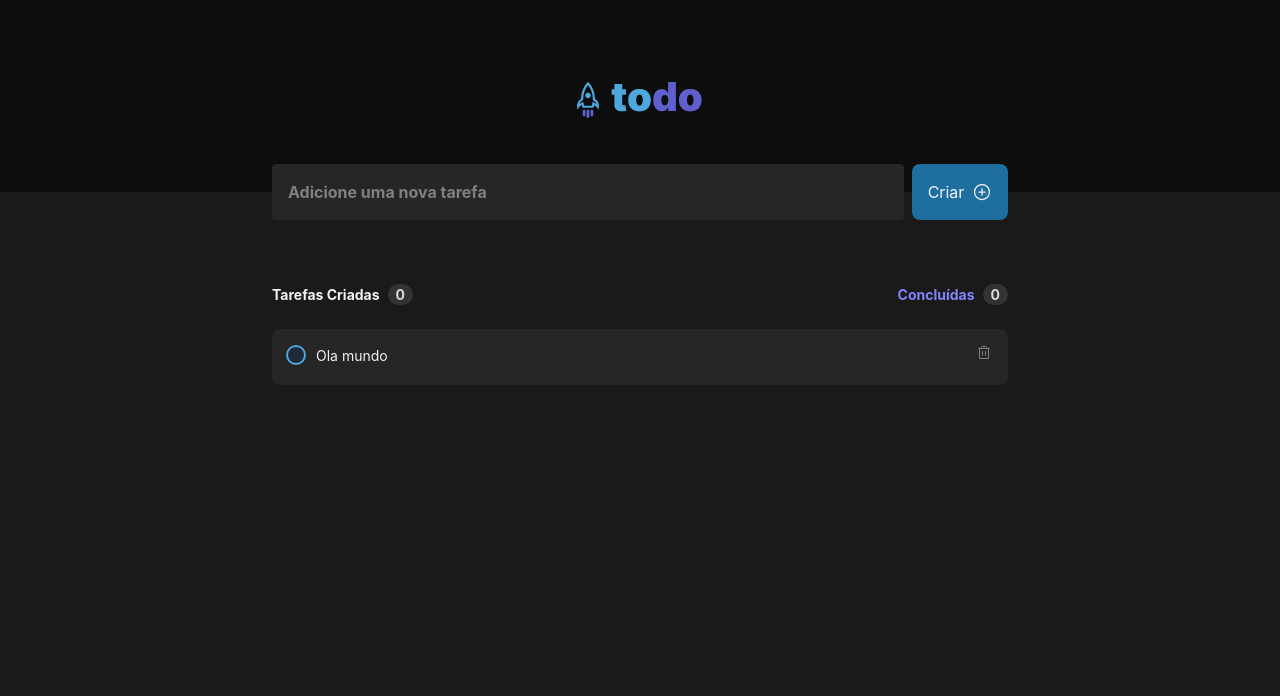
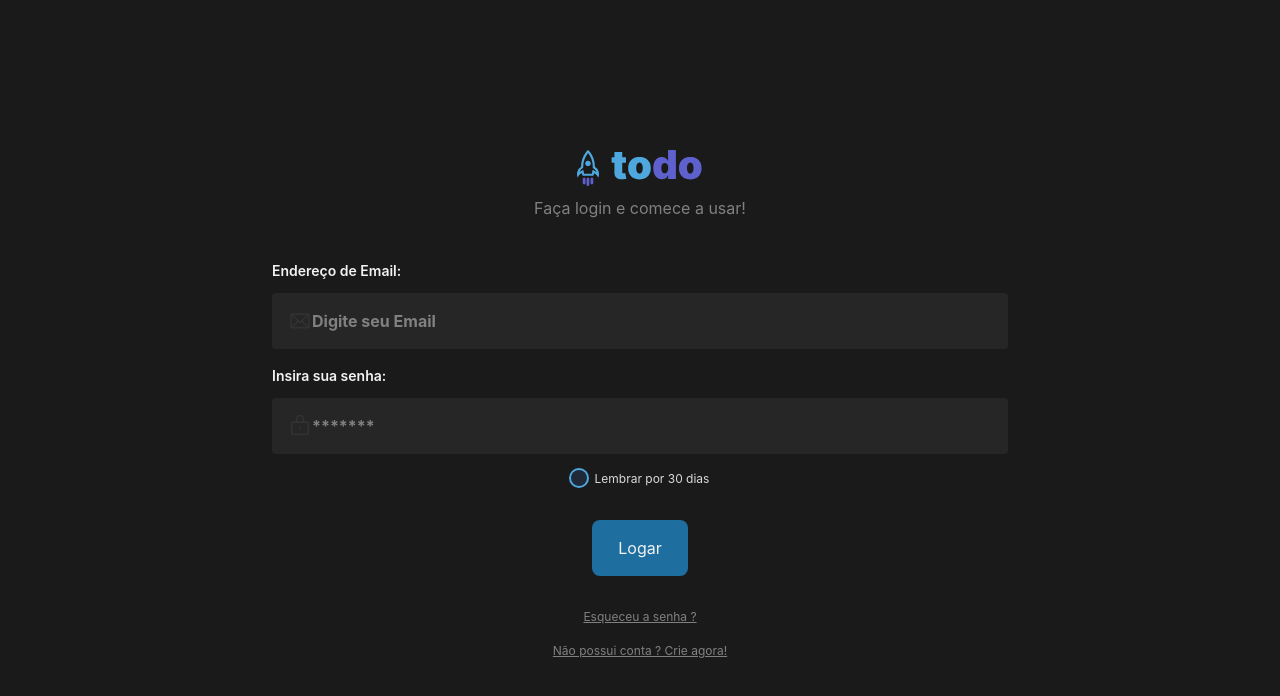
Before and after one commit to JVMoreiraD/to-do, a React (Vite) app: page /signIn in a window 1280 px wide. Shown: the top 696 px of the page. Built offline with nearby package versions, Linux system fonts and the light colour scheme.

Commit message:
feat: pages signIn and Home

```diff
--- a/src/App.tsx
+++ b/src/App.tsx
@@ -4,21 +4,12 @@ import { TextInput } from './components/TextInput/Input'
 import { PageContent } from './components/PageContent/PageContent'
 import { Button } from './components/Button/Button'
 import { PlusCircle } from 'phosphor-react'
+import { SignIn } from './pages/SignIn/SignIn'
 
 function App() {
 
   return (
-    <div className='w-screen h-screen bg-gray-600'>
-      <Header />
-      <TextInput.button>
-        <TextInput.root>
-          <TextInput.input placeholder='Adicione uma nova tarefa'></TextInput.input>
-        </TextInput.root>
-        <Button>Criar <PlusCircle size={20} /></Button>
-      </TextInput.button>
-
-      <PageContent />
-    </div>
+    <SignIn></SignIn>
   )
 }
 
--- /dev/null
+++ b/src/pages/Home/Home.tsx
@@ -0,0 +1,20 @@
+import { PlusCircle } from "phosphor-react";
+import { Button } from "../../components/Button/Button";
+import { Header } from "../../components/Header/Header";
+import { PageContent } from "../../components/PageContent/PageContent";
+import { TextInput } from "../../components/TextInput/Input";
+
+export function Home() {
+    return (
+        <div className='w-screen h-screen bg-gray-600'>
+            <Header />
+            <TextInput.button>
+                <TextInput.root>
+                    <TextInput.input placeholder='Adicione uma nova tarefa'></TextInput.input>
+                </TextInput.root>
+                <Button>Criar <PlusCircle size={20} /></Button>
+            </TextInput.button>
+            <PageContent />
+        </div>
+    )
+}
--- /dev/null
+++ b/src/pages/SignIn/SignIn.tsx
@@ -0,0 +1,59 @@
+import { Envelope, Lock } from "phosphor-react";
+import { Button } from "../../components/Button/Button";
+import { CheckBox } from "../../components/Checkbox/Checkbox";
+import { Logo } from "../../components/Logo";
+import { Text } from "../../components/Text/Text";
+import { TextInput } from "../../components/TextInput/Input";
+export function SignIn() {
+    return (
+        <div className='w-screen h-screen bg-gray-600 flex flex-col items-center justify-center '>
+            <header className='flex flex-col items-center'>
+                <Logo />
+                <Text size='lg' className='text-gray-300 mt-2'>
+                    Faça login e comece a usar!
+                </Text>
+            </header>
+            <form className='flex flex-col items-center w-full mt-10 gap-4'>
+                <label htmlFor='email' className='flex flex-col gap-3'>
+                    <Text className='font-semibold'>
+                        Endereço de Email:
+                    </Text>
+                    <TextInput.root>
+                        <TextInput.icon>
+                            <Envelope />
+                        </TextInput.icon>
+                        <TextInput.input id='email' placeholder='Digite seu Email' type={'email'} />
+                    </TextInput.root>
+                </label>
+                <label htmlFor='password' className='flex flex-col gap-3'>
+                    <Text className='font-semibold'>
+                        Insira sua senha:
+                    </Text>
+                    <TextInput.root>
+                        <TextInput.icon>
+                            <Lock />
+                        </TextInput.icon>
+                        <TextInput.input id='password' placeholder='*******' type={'password'} />
+                    </TextInput.root>
+                </label>
+                <label htmlFor='remember' className='flex gap-2'>
+                    <CheckBox id='remember'></CheckBox>
+                    <Text size='sm' className='text-gray-200'>Lembrar por 30 dias</Text>
+                </label>
+
+                <Button type='submit' className='mt-4 w-1/3 py-3 px-4'>
+                    Logar
+                </Button>
+            </form>
+
+            <footer className='flex flex-col items-center gap-4 mt-8'>
+                <Text asChild size='sm'>
+                    <a className='text-gray-300 underline hover:text-gray-200 cursor-pointer '>Esqueceu a senha ?</a>
+                </Text>
+                <Text asChild size='sm'>
+                    <a className='text-gray-300 underline hover:text-gray-200 cursor-pointer '>Não possui conta ? Crie agora!</a>
+                </Text>
+            </footer>
+        </div>
+    )
+}
```
